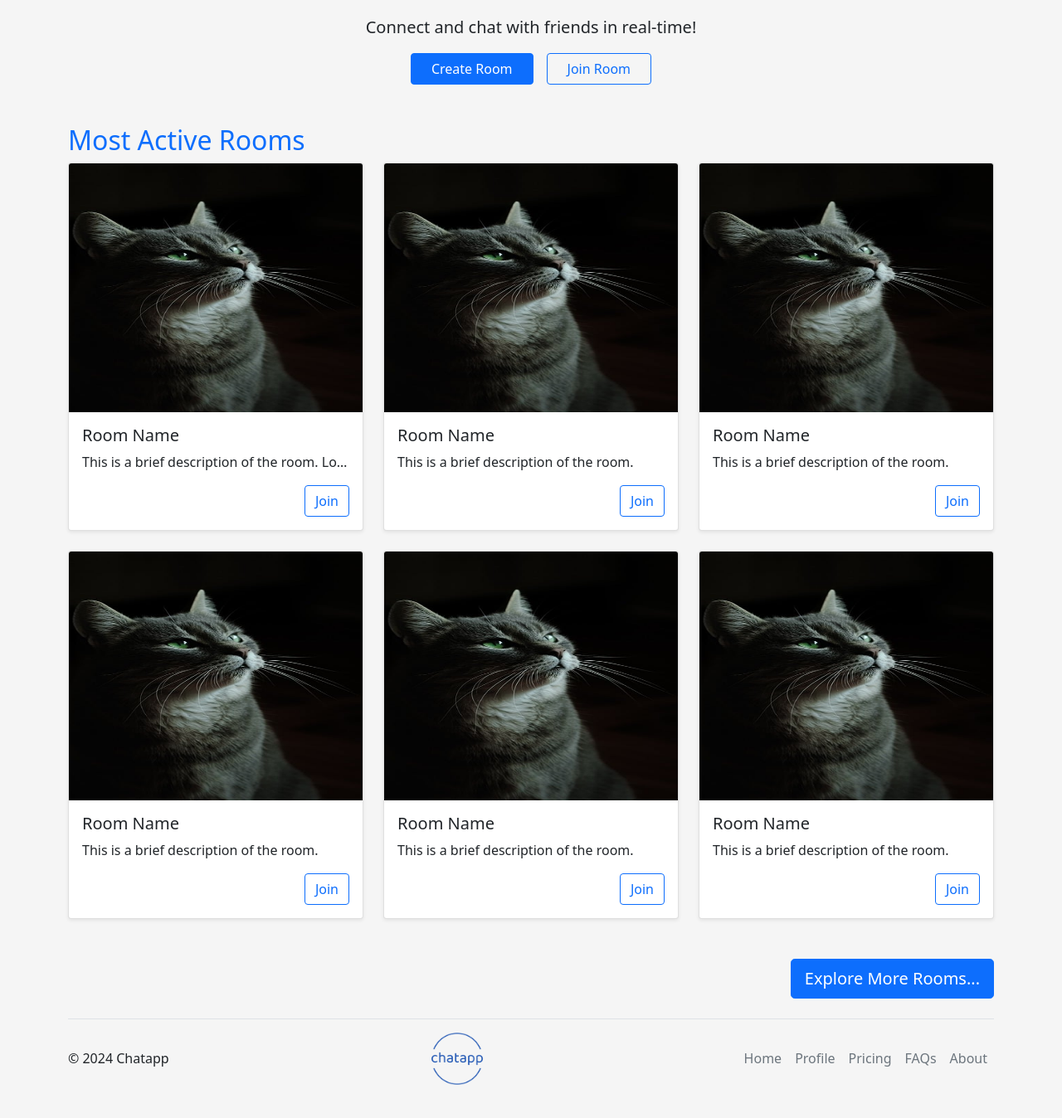
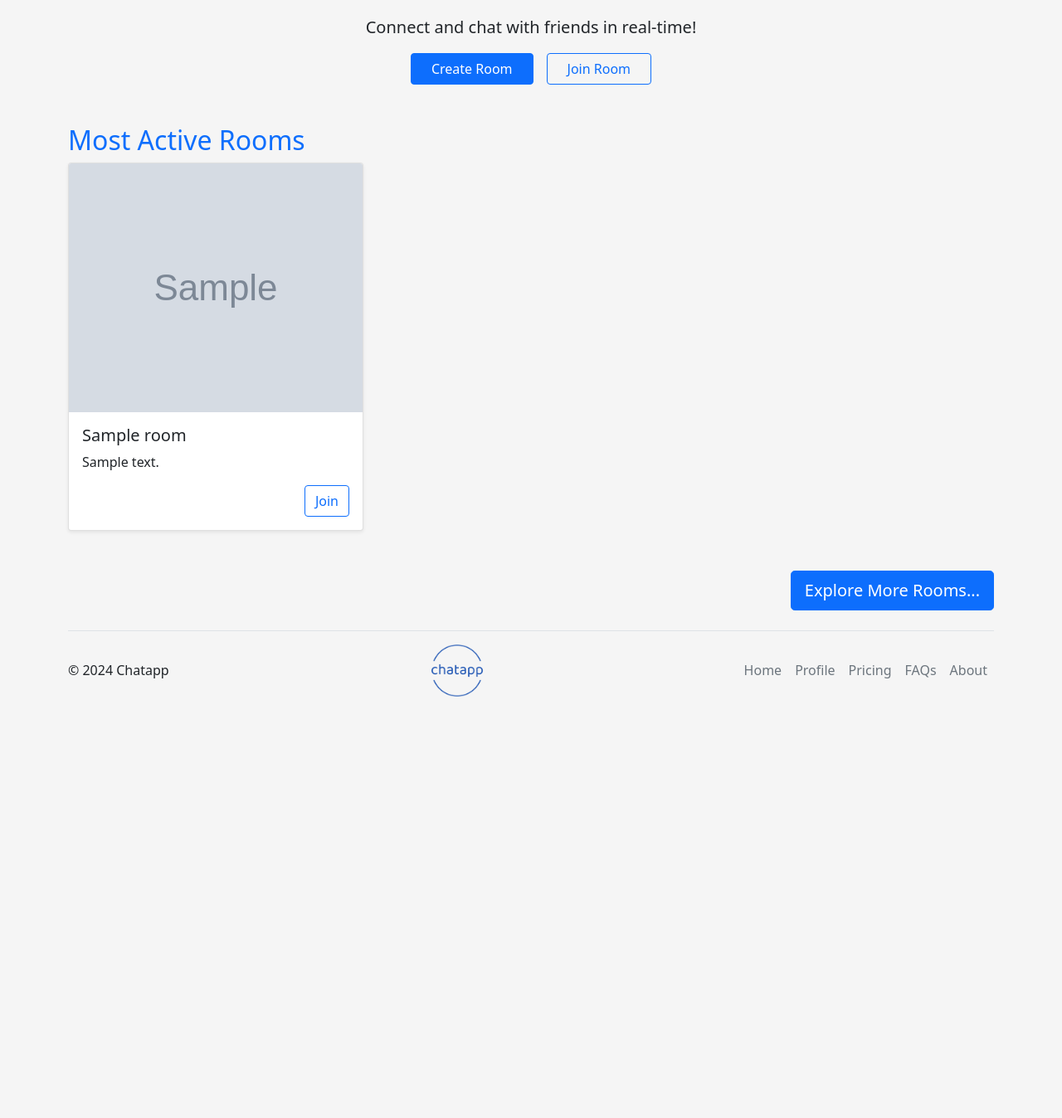
Before and after one commit to younessoub/chatapp, a PHP site: template views/home.php in a window 1280 px wide. Shown: the part 222-1570 px from the top of the page at 83% size. After the commit the page ends 1062 px from the top, so only its background shows below. Run offline with PHP 8.4, Linux system fonts and the light colour scheme; the template is opened without the code that fills it: most values are stand-ins (such as "Sample title", 1, 10 or a date in 2020); grey boxes marked "Sample" are stand-in pictures.

Commit message:
create room page functional

```diff
--- a/controllers/homeCtrl.php
+++ b/controllers/homeCtrl.php
@@ -1,3 +1,4 @@
 <?php
-
+require 'models/roomModel.php';
+$rooms = getRooms($database);
 require 'views/home.php';
--- a/controllers/signupCtrl.php
+++ b/controllers/signupCtrl.php
@@ -16,7 +16,7 @@ if (isset($_GET['action']) && $_GET['action'] === 'create-user') {
     $usernameErr = "Username is required";
   } elseif (!preg_match('/^[a-zA-Z]+$/', $username)) {
     $usernameErr = "Username should contain only letters";
-  } elseif (usernameExists($database, $username)) {
+  } elseif (usernameTaken($database, $username)) {
     $usernameErr = "This username is taken";
   }
 
--- a/index.php
+++ b/index.php
@@ -15,6 +15,8 @@ try {
       require 'controllers/loginCtrl.php';
     } elseif ($sitePage === 'profile') {
       require 'controllers/profileCtrl.php';
+    } elseif ($sitePage === 'create-room') {
+      require 'controllers/createRoomCtrl.php';
     } else {
       echo 'Page Not Found';
     }
--- a/models/userModel.php
+++ b/models/userModel.php
@@ -27,7 +27,7 @@ function getUserByEmail($database, $email)
   return $row;
 }
 
-function usernameExists($database, $username)
+function usernameTaken($database, $username)
 {
   $sql = "SELECT * FROM users WHERE username = ?;";
   $statement = $database->prepare($sql);
--- a/views/home.php
+++ b/views/home.php
@@ -24,7 +24,7 @@
     <h1 class="display-1 fw-bold mb-4">Chat App</h1>
     <p class="lead text-center">Connect and chat with friends in real-time!</p>
     <div class="d-flex justify-content-center">
-      <a href="#" class="btn btn-primary me-3 px-4">Create Room</a>
+      <a href="/create-room" class="btn btn-primary me-3 px-4">Create Room</a>
       <a href="#" class="btn btn-outline-primary px-4">Join Room</a>
     </div>
   </div>
@@ -32,97 +32,18 @@
   <div class="container mt-5">
     <h2 class="text-primary">Most Active Rooms</h2>
     <div class="row row-cols-1 row-cols-md-3 g-4">
-      <div class="col" id="card">
-        <div class="card shadow-sm ">
-          <img src="uploads\1721758795cat-8575641_640.jpg" width="200px" height="300px" class="card-img-top"
-            alt="Room image">
-          <div class="card-body">
-            <h5 class="card-title">Room Name</h5>
-            <p class="card-text">This is a brief description of the room. Lorem ipsum dolor sit amet consectetur
-              adipisicing elit. In quod labore voluptatum voluptatibus totam sint, reiciendis molestiae rem quia
-              accusantium excepturi sit velit nam eveniet. Labore iure quaerat est nostrum.</p>
-
-
-            <a href="#" class="btn btn-md btn-outline-primary float-end ">Join</a>
-
+      <?php foreach ($rooms as $room): ?>
+        <div class="col" id="card">
+          <div class="card shadow-sm ">
+            <img src="<?= $room['image'] ?>" width="200px" height="300px" class="card-img-top" alt="Room image">
+            <div class="card-body">
+              <h5 class="card-title"><?= $room['name'] ?></h5>
+              <p class="card-text"><?= $room['description'] ?></p>
+              <a href="" class="btn btn-md btn-outline-primary float-end ">Join</a>
+            </div>
           </div>
         </div>
-      </div>
-      <div class="col" id="card">
-        <div class="card shadow-sm ">
-          <img src="uploads\1721758795cat-8575641_640.jpg" width="200px" height="300px" class="card-img-top"
-            alt="Room image">
-          <div class="card-body">
-            <h5 class="card-title">Room Name</h5>
-            <p class="card-text">This is a brief description of the room.</p>
-
-
-            <a href="#" class="btn btn-md btn-outline-primary float-end ">Join</a>
-
-
-          </div>
-        </div>
-      </div>
-      <div class="col" id="card">
-        <div class="card shadow-sm ">
-          <img src="uploads\1721758795cat-8575641_640.jpg" width="200px" height="300px" class="card-img-top"
-            alt="Room image">
-          <div class="card-body">
-            <h5 class="card-title">Room Name</h5>
-            <p class="card-text">This is a brief description of the room.</p>
-
-
-            <a href="#" class="btn btn-md btn-outline-primary float-end ">Join</a>
-
-
-          </div>
-        </div>
-      </div>
-      <div class="col" id="card">
-        <div class="card shadow-sm ">
-          <img src="uploads\1721758795cat-8575641_640.jpg" width="200px" height="300px" class="card-img-top"
-            alt="Room image">
-          <div class="card-body">
-            <h5 class="card-title">Room Name</h5>
-            <p class="card-text">This is a brief description of the room.</p>
-
-
-            <a href="#" class="btn btn-md btn-outline-primary float-end ">Join</a>
-
-
-          </div>
-        </div>
-      </div>
-      <div class="col" id="card">
-        <div class="card shadow-sm ">
-          <img src="uploads\1721758795cat-8575641_640.jpg" width="200px" height="300px" class="card-img-top"
-            alt="Room image">
-          <div class="card-body">
-            <h5 class="card-title">Room Name</h5>
-            <p class="card-text">This is a brief description of the room.</p>
-
-
-            <a href="#" class="btn btn-md btn-outline-primary float-end ">Join</a>
-
-
-          </div>
-        </div>
-      </div>
-      <div class="col" id="card">
-        <div class="card shadow-sm ">
-          <img src="uploads\1721758795cat-8575641_640.jpg" width="200px" height="300px" class="card-img-top"
-            alt="Room image">
-          <div class="card-body">
-            <h5 class="card-title">Room Name</h5>
-            <p class="card-text">This is a brief description of the room.</p>
-
-
-            <a href="#" class="btn btn-md btn-outline-primary float-end ">Join</a>
-
-
-          </div>
-        </div>
-      </div>
+      <?php endforeach ?>
     </div>
 
     <div class="text-end"><a href="#" class="btn btn-primary btn-lg mt-5 ">Explore More Rooms...</a></div>
--- a/views/profile.php
+++ b/views/profile.php
@@ -48,4 +48,4 @@
 </main>
 
 <?php $content = ob_get_clean(); ?>
-<?php include 'views/layout.php'; ?>
+<?php require 'views/layout.php'; ?>
```
Also changed, not shown: controllers/createRoomCtrl.php (added, +68 -0 lines), models/roomModel.php (added, +28 -0 lines), views/create-room.php (added, +46 -0 lines), uploads/1721776389boy-8530678_640.png (added), uploads/1721776652living-room-8800183_640.jpg (added), uploads/1721776678animal-8839173_640.jpg (added), uploads/1721776858construction-8574908_640.png (added).
